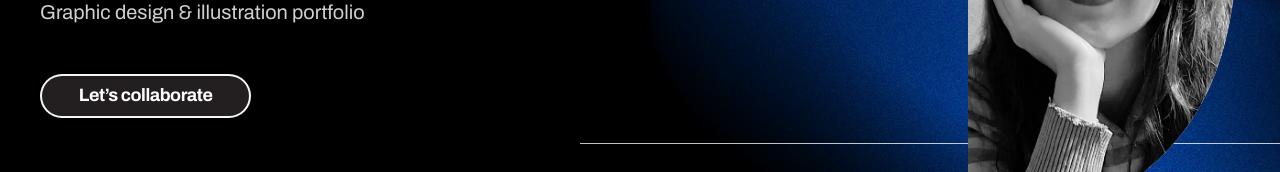
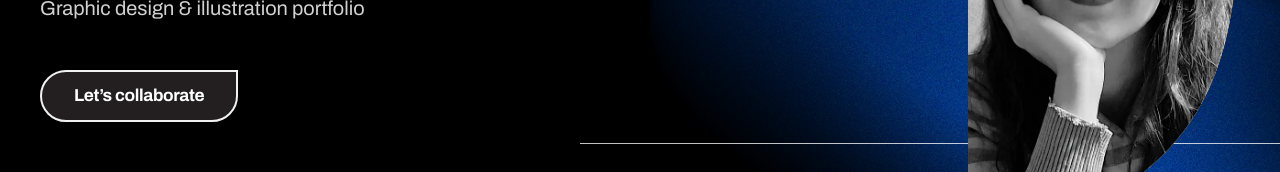
Before and after one commit to hanavalibeik/portfolio, a Next.js app: page / in a window 1280 px wide. Shown: the part 540-712 px from the top of the page. Built offline with nearby package versions, Linux system fonts and the light colour scheme; a web font is replaced by a local one.

Commit message:
Unify site CTA buttons with the Services design

```diff
--- a/src/app/globals.css
+++ b/src/app/globals.css
@@ -26,6 +26,101 @@
   --container: 76rem;
   --gutter: clamp(1.25rem, 4vw, 2.5rem);
   --section-gap: clamp(4.5rem, 10vw, 8rem);
+}
+
+/* ─── Unified service-style CTA buttons ─────────────────────
+   The Services button is the source of truth. Large editorial links in the
+   Instagram section and footer keep their section-specific composition. */
+.exact-home .exact-pill:not(.exact-services-more),
+.exact-home .home-products__link,
+body .site-cta:not(.unified-footer__cta):not(.exact-footer-cta),
+.order .order__dm,
+.order .order__copy {
+  position: relative;
+  isolation: isolate;
+  z-index: 1;
+  display: inline-grid;
+  width: fit-content;
+  min-width: clamp(11rem, 12.7724vw, 15.328rem);
+  max-width: 100%;
+  min-height: clamp(3.25rem, 3.308vw, 3.97rem);
+  place-items: center;
+  gap: 0.5rem;
+  margin-inline: 0;
+  padding: 0.6rem 2rem;
+  overflow: hidden;
+  border: 2px solid #f1f1f1;
+  border-radius: clamp(1.625rem, 1.62vw, 1.944rem) 0
+    clamp(1.625rem, 1.62vw, 1.944rem)
+    clamp(1.625rem, 1.62vw, 1.944rem);
+  background: #231f20;
+  color: #fff;
+  font-family: var(--font-display);
+  font-size: clamp(0.9375rem, 1.35vw, 1.62rem);
+  font-weight: 700;
+  font-variation-settings: normal;
+  line-height: 1;
+  letter-spacing: -0.02em;
+  text-align: center;
+  text-transform: none;
+  cursor: pointer;
+  transition: border-color 240ms ease, box-shadow 240ms ease,
+    transform 240ms ease;
+}
+
+.exact-home .exact-pill:not(.exact-services-more)::before,
+.exact-home .home-products__link::before,
+body .site-cta:not(.unified-footer__cta):not(.exact-footer-cta)::before,
+.order .order__dm::before,
+.order .order__copy::before {
+  content: "";
+  position: absolute;
+  z-index: -1;
+  inset: 0 100% 0 0;
+  border-radius: inherit;
+  background: linear-gradient(100deg, #0639ae, #0d63ff);
+  transition: inset 420ms cubic-bezier(0.22, 1, 0.36, 1);
+}
+
+.exact-home .exact-pill:not(.exact-services-more):hover,
+.exact-home .exact-pill:not(.exact-services-more):focus-visible,
+.exact-home .home-products__link:hover,
+.exact-home .home-products__link:focus-visible,
+body .site-cta:not(.unified-footer__cta):not(.exact-footer-cta):hover,
+body .site-cta:not(.unified-footer__cta):not(.exact-footer-cta):focus-visible,
+.order .order__dm:hover,
+.order .order__dm:focus-visible,
+.order .order__copy:hover,
+.order .order__copy:focus-visible {
+  border-color: #2f79ff;
+  background: #231f20;
+  color: #fff;
+  box-shadow: 0 0 1.5rem rgba(20, 92, 255, 0.38);
+  transform: translateY(-1px);
+}
+
+.exact-home .exact-pill:not(.exact-services-more):hover::before,
+.exact-home .exact-pill:not(.exact-services-more):focus-visible::before,
+.exact-home .home-products__link:hover::before,
+.exact-home .home-products__link:focus-visible::before,
+body .site-cta:not(.unified-footer__cta):not(.exact-footer-cta):hover::before,
+body .site-cta:not(.unified-footer__cta):not(.exact-footer-cta):focus-visible::before,
+.order .order__dm:hover::before,
+.order .order__dm:focus-visible::before,
+.order .order__copy:hover::before,
+.order .order__copy:focus-visible::before {
+  inset: 0;
+}
+
+@media (max-width: 36rem) {
+  .exact-home .exact-pill:not(.exact-services-more),
+  .exact-home .home-products__link,
+  body .site-cta:not(.unified-footer__cta):not(.exact-footer-cta),
+  .order .order__dm,
+  .order .order__copy {
+    min-width: min(11rem, 100%);
+    min-height: 3.25rem;
+  }
 }
 
 /* ─── Reset & base ─────────────────────────────────────────── */
```
